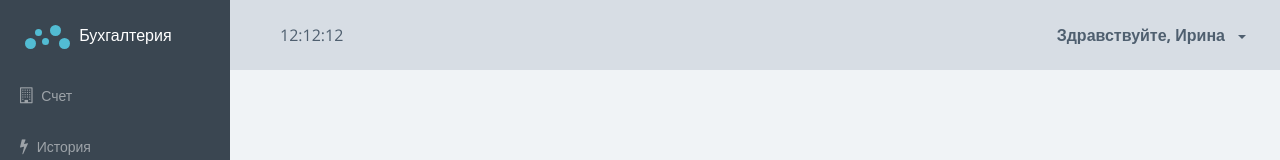
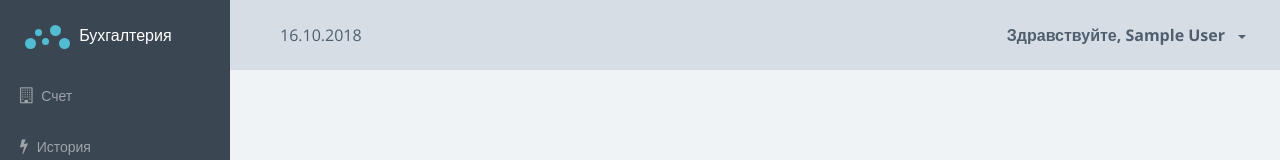
Before and after one commit to vbagaev/Angular_Practice, an Angular app: page /system in a window 1280 px wide. Shown: the top 160 px of the page. Built offline with nearby package versions, Linux system fonts and the light colour scheme; sample sign-in values are in the browser's storage.

Commit message:
Создание хедера

```diff
--- a/src/app/system/shared/components/header/header.component.html
+++ b/src/app/system/shared/components/header/header.component.html
@@ -1,3 +1,21 @@
-<p>
-  header works!
-</p>
+<header class="header">
+  <div class="header-block header-block-search">
+    {{date | date: 'dd.MM.yyyy'}}
+  </div>
+  <div class="header-block header-block-nav">
+    <ul class="nav-profile">
+      <li class="profile dropdown" wfmDropdown="">
+        <a class="nav-link dropdown-toggle"  role="button">
+          <span class="name">
+                Здравствуйте, {{user.name}}
+          </span>
+        </a>
+        <div class="dropdown-menu profile-dropdown-menu">
+          <a class="dropdown-item" [routerLink]="['/system', 'records']"> <i class="fa fa-gear icon"></i>Сделать запись</a>
+          <div class="dropdown-divider"></div>
+          <a class="dropdown-item" (click) = "onLogout()"><i class="fa fa-power-off icon"></i>Выйти</a>
+        </div>
+      </li>
+    </ul>
+  </div>
+</header>
--- a/src/app/system/shared/components/header/header.component.ts
+++ b/src/app/system/shared/components/header/header.component.ts
@@ -1,4 +1,7 @@
-import { Component, OnInit } from '@angular/core';
+import {Component, OnInit} from '@angular/core';
+import {User} from '../../../../shared/models/user.module';
+import {AuthService} from '../../../../shared/services/auth.service';
+import {Router} from '@angular/router';
 
 @Component({
   selector: 'wfm-header',
@@ -7,9 +10,23 @@
 })
 export class HeaderComponent implements OnInit {
 
-  constructor() { }
+  date: Date = new Date();
+  user: User;
+
+
+  constructor(private authService: AuthService, private router: Router) {
+  }
 
   ngOnInit() {
+    this.user = JSON.parse(window.localStorage.getItem('user'));
+
+
+  }
+
+  onLogout() {
+    this.authService.logout();
+    this.router.navigate(['/login']);
+
   }
 
 }
--- /dev/null
+++ b/src/app/system/shared/directives/dropdown.directive.ts
@@ -0,0 +1,14 @@
+import {Directive, HostBinding, HostListener} from '@angular/core';
+
+@Directive({
+  selector: '[wfmDropdown]'
+})
+
+export class DropdownDirective {
+  @HostBinding('class.open') isOpen = false;
+
+  @HostListener('click') onClick() {
+    this.isOpen = !this.isOpen;
+  }
+
+}
--- a/src/app/system/system.component.html
+++ b/src/app/system/system.component.html
@@ -1,26 +1,6 @@
 <div class="main-wrapper">
   <div class="app">
-    <header class="header">
-      <div class="header-block header-block-search">
-        12:12:12
-      </div>
-      <div class="header-block header-block-nav">
-        <ul class="nav-profile">
-          <li class="profile dropdown">
-            <a class="nav-link dropdown-toggle" href="#" role="button">
-                                <span class="name">
-                                    Здравствуйте, Ирина
-                                </span>
-            </a>
-            <div class="dropdown-menu profile-dropdown-menu">
-              <a class="dropdown-item" href="#"> <i class="fa fa-gear icon"></i>Сделать запись</a>
-              <div class="dropdown-divider"></div>
-              <a class="dropdown-item" href="#"><i class="fa fa-power-off icon"></i>Выйти</a>
-            </div>
-          </li>
-        </ul>
-      </div>
-    </header>
+    <wfm-header></wfm-header>
     <wfm-sidebar></wfm-sidebar>
     <article class="content dashboard-page">
       <router-outlet></router-outlet>
--- a/src/app/system/system.module.ts
+++ b/src/app/system/system.module.ts
@@ -7,13 +7,15 @@
 import {RecordsPageComponent} from './records-page/records-page.component';
 import {HistoryPageComponent} from './history-page/history-page.component';
 import {SystemComponent} from './system.component';
-import { SidebarComponent } from './shared/components/sidebar/sidebar.component';
-import { HeaderComponent } from './shared/components/header/header.component';
+import {SidebarComponent} from './shared/components/sidebar/sidebar.component';
+import {HeaderComponent} from './shared/components/header/header.component';
+import {DropdownDirective} from './shared/directives/dropdown.directive';
 
 
 @NgModule({
   imports: [CommonModule, SharedModule, SystemRoutingModule],
-  declarations: [BillPageComponent, PlanningPageComponent, RecordsPageComponent, HistoryPageComponent, SystemComponent, SidebarComponent, HeaderComponent]
+  declarations: [BillPageComponent, PlanningPageComponent, RecordsPageComponent,
+    HistoryPageComponent, SystemComponent, SidebarComponent, HeaderComponent, DropdownDirective]
 })
 
 export class SystemModule {
```
